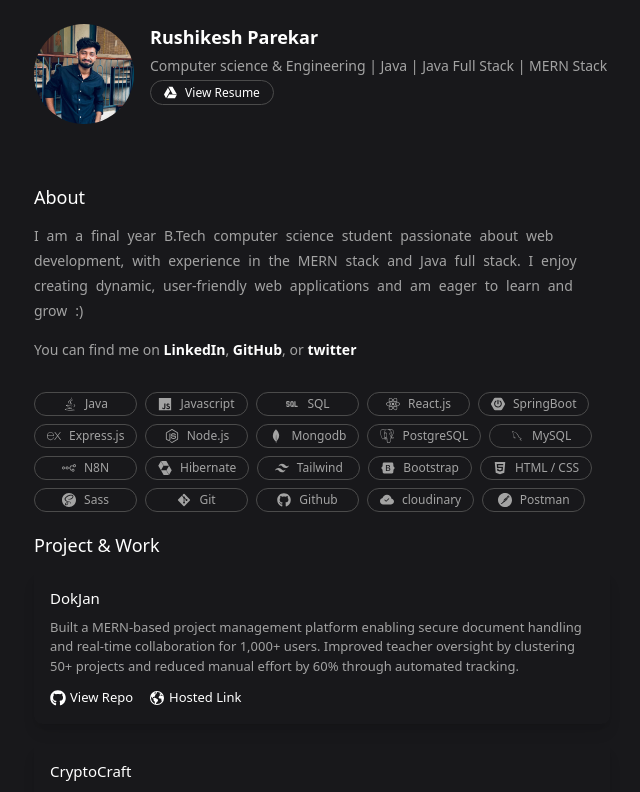
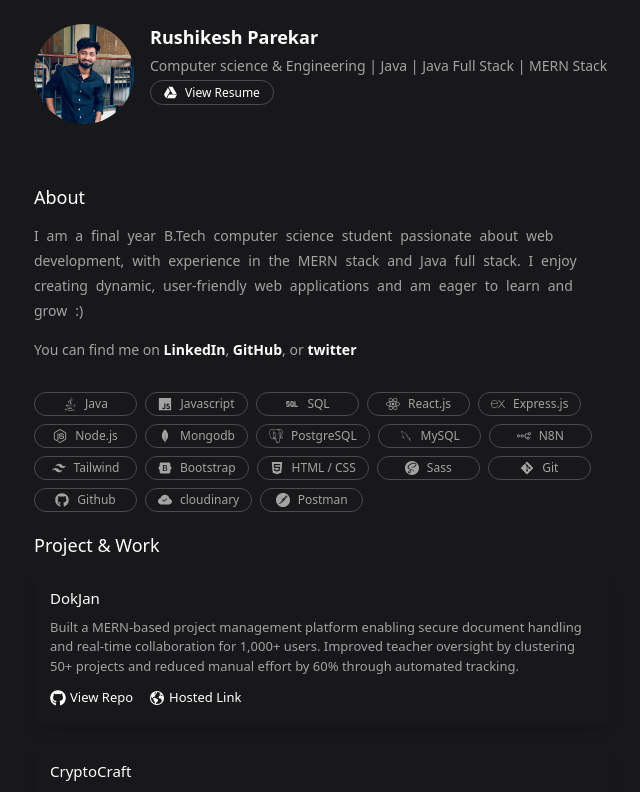
Before and after one commit to Rushi-Parekar11/Portfolio, a React (Vite) app: page / in a window 1280 px wide. Shown: the top 792 px of the page, without its empty margins (318-958 px from the left). Built offline with nearby package versions, Linux system fonts and the light colour scheme.

Commit message:
add skill

```diff
--- a/src/App.jsx
+++ b/src/App.jsx
@@ -104,14 +104,14 @@ function App() {
                   { icon: <IoLogoJavascript className="h-[14px] w-[14px]" />, name: "Javascript" },
                   { icon: <TbSql className="h-[14px] w-[14px]" />, name: "SQL" },
                   { icon: <FaReact className="h-[14px] w-[14px]" />, name: "React.js" },
-                  { icon: <SiSpringboot className="h-[14px] w-[14px]" />, name: "SpringBoot" },
+                //  { icon: <SiSpringboot className="h-[14px] w-[14px]" />, name: "SpringBoot" },
                   { icon: <SiExpress className="h-[14px] w-[14px]" />, name: "Express.js" },
                   { icon: <FaNodeJs className="h-[14px] w-[14px]" />, name: "Node.js" },
                   { icon: <SiMongodb className="h-[14px] w-[14px]" />, name: "Mongodb" },
                   { icon: <SiPostgresql className="h-[14px] w-[14px]" />, name: "PostgreSQL" },
                   { icon: <DiMysql className="h-[14px] w-[14px]" />, name: "MySQL" },
                   { icon: <SiN8N className="h-[14px] w-[14px]" />, name: "N8N" },
-                  { icon: <SiHibernate className="h-[14px] w-[14px]" />, name: "Hibernate" },
+                //  { icon: <SiHibernate className="h-[14px] w-[14px]" />, name: "Hibernate" },
                   { icon: <SiTailwindcss className="h-[14px] w-[14px]" />, name: "Tailwind" },
                   { icon: <FaBootstrap className="h-[14px] w-[14px]" />, name: "Bootstrap" },
                   { icon: <FaHtml5 className="h-[14px] w-[14px]" />, name: "HTML / CSS" },
```
